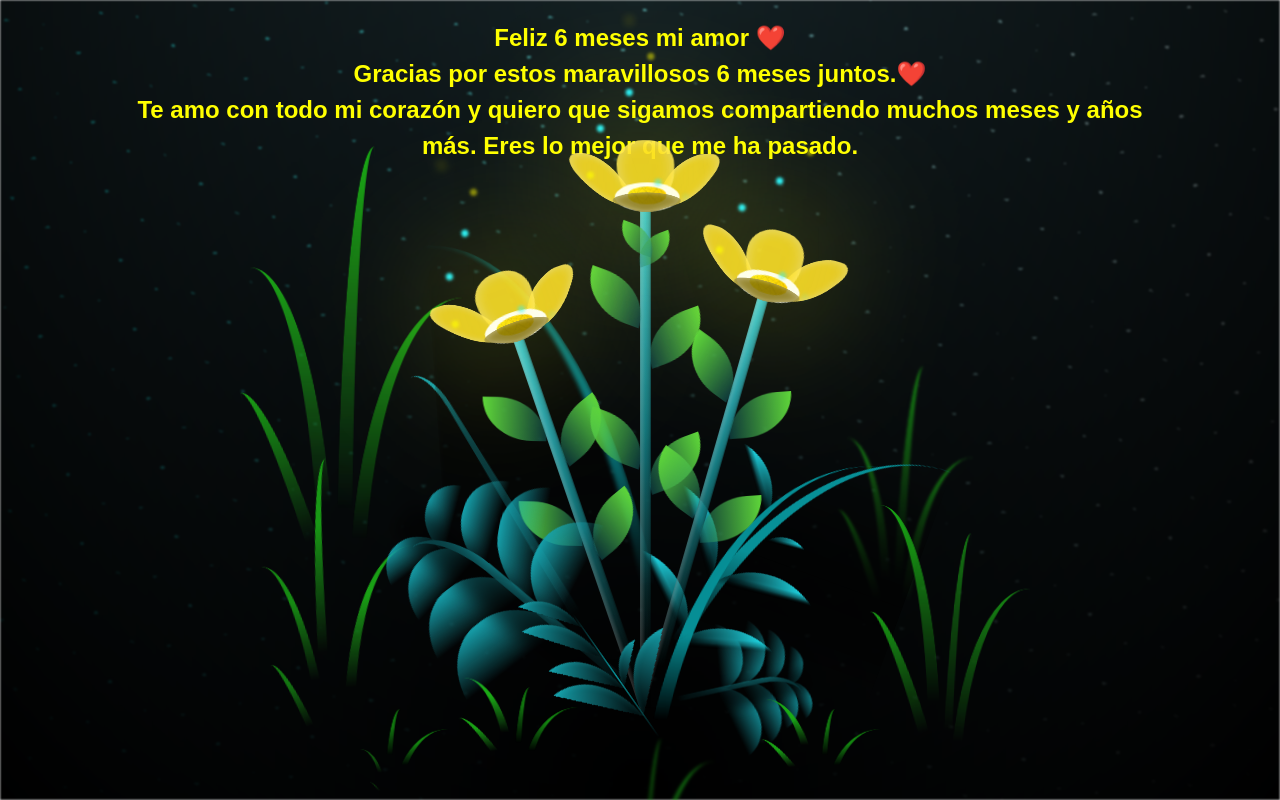
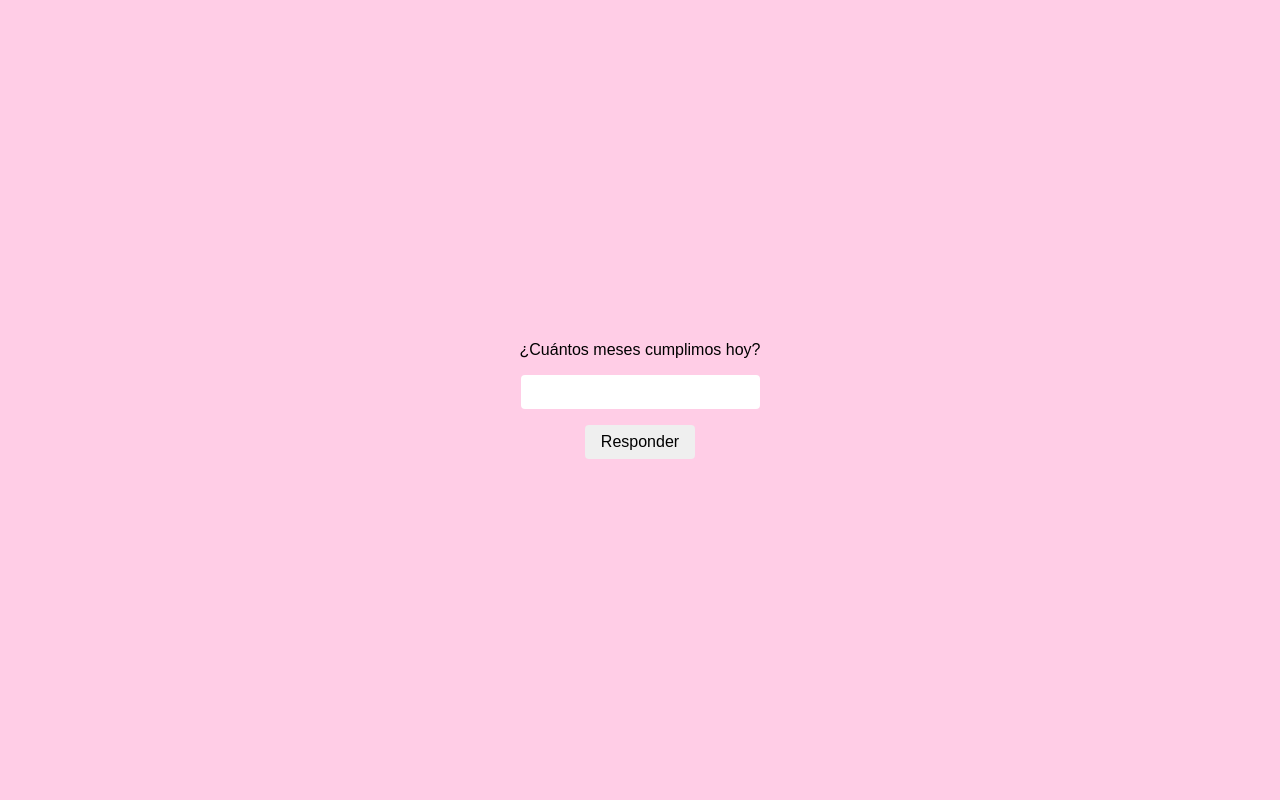
Before and after one commit to ALI-SKAN/FLORES-AMARILLAS, a plain HTML site: page index.html in a window 1280 px wide. Drawn offline with Linux system fonts and the light colour scheme.

Commit message:
Add intro question overlay

```diff
--- a/index.html
+++ b/index.html
@@ -1640,10 +1640,51 @@ h1 {
   }
 }
 
+.question-overlay {
+  position: fixed;
+  top: 0;
+  left: 0;
+  width: 100%;
+  height: 100%;
+  background-color: #ffcde6;
+  display: flex;
+  flex-direction: column;
+  justify-content: center;
+  align-items: center;
+  z-index: 1000;
+  font-family: Arial, sans-serif;
+  text-align: center;
+  color: #000;
+}
+
+.question-overlay input {
+  padding: 0.5em 1em;
+  font-size: 1em;
+  border: none;
+  border-radius: 4px;
+  margin-top: 1em;
+}
+
+.question-overlay button {
+  margin-top: 1em;
+  padding: 0.5em 1em;
+  font-size: 1em;
+  border: none;
+  border-radius: 4px;
+  cursor: pointer;
+}
+
 
     </style>
   </head>
   <body class="container">
+    <div id="question-overlay" class="question-overlay">
+      <div>¿Cuántos meses cumplimos hoy?</div>
+      <input type="text" id="answer" />
+      <button id="submit-answer">Responder</button>
+    </div>
+
+    <div id="main-content" style="display:none;">
       <h1 class="titulo">
         Feliz 6 meses mi amor ❤️ <br>
          Gracias por estos maravillosos 6 meses juntos.❤️<br>
@@ -1959,5 +2000,17 @@ h1 {
         </div>
       </div>
     </div>
+  </div>
+  <script>
+    document.getElementById('submit-answer').addEventListener('click', function() {
+      var ans = document.getElementById('answer').value.trim();
+      if (ans === '6') {
+        document.getElementById('question-overlay').style.display = 'none';
+        document.getElementById('main-content').style.display = 'block';
+      } else {
+        alert('Respuesta incorrecta');
+      }
+    });
+  </script>
   </body>
 </html>
```
Lines whose indentation alone changed are shown as unchanged.
